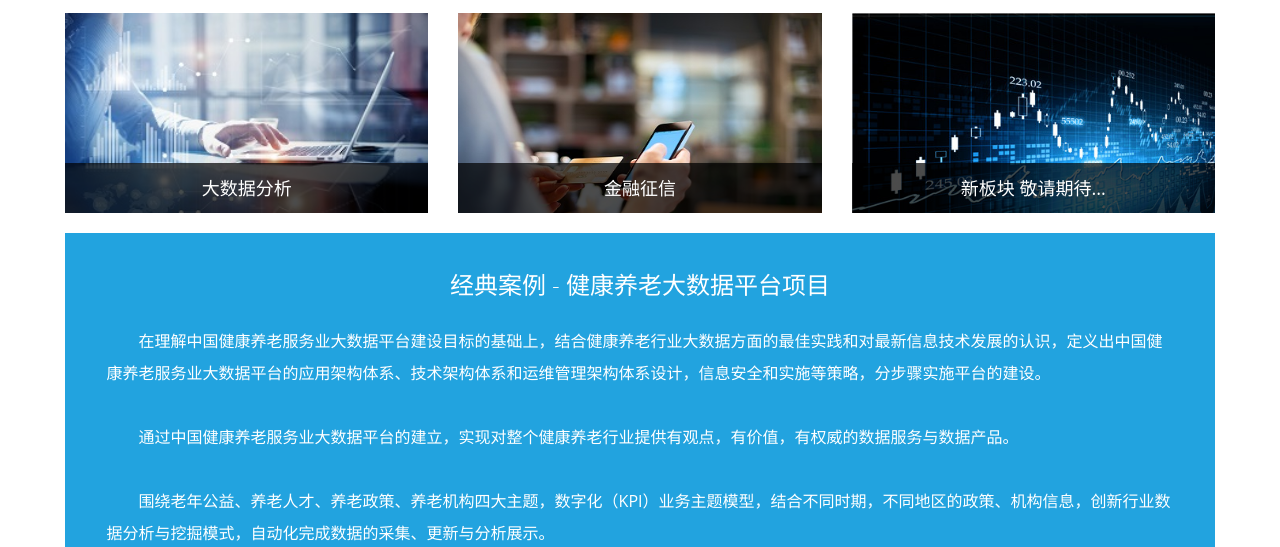
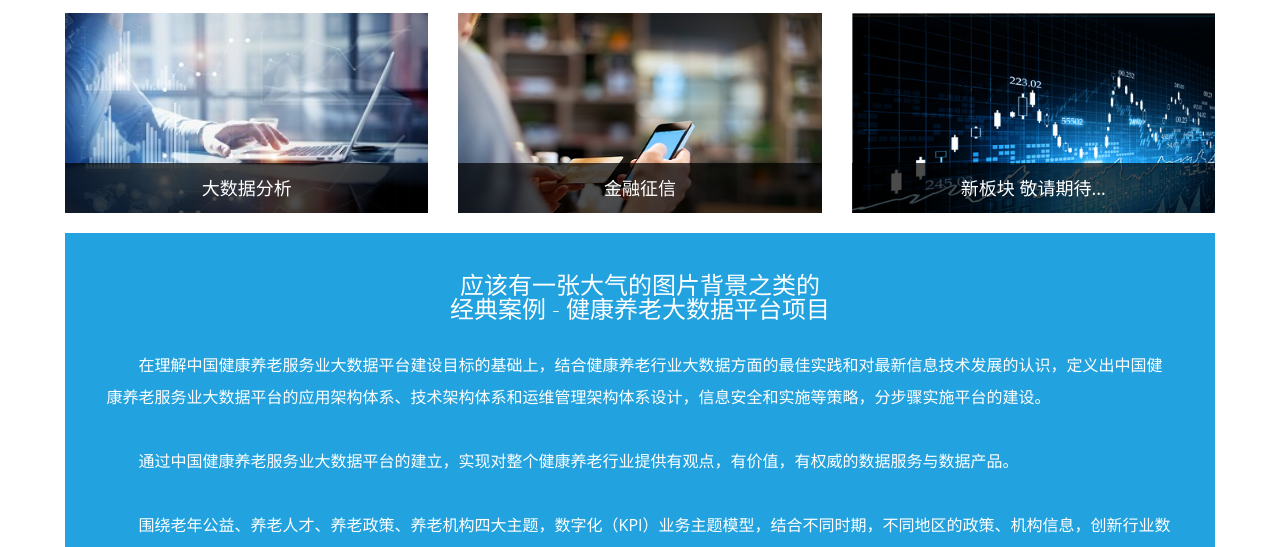
Before and after one commit to RonLiruonan/JotenSite-Gulp, a website: page src/operations.html in a window 1280 px wide. Shown: the part 253-800 px from the top of the page. Drawn offline with nearby package versions, Linux system fonts and the light colour scheme; files that its build step writes are made by us from their sources; files whose address does not match are found by name.

Commit message:
add some txt

```diff
--- a/src/operations.html
+++ b/src/operations.html
@@ -114,6 +114,7 @@
                                     <div class="Parallex">
                                         <div class="row" style="padding:2em 0;">
                                             <p class="BodyTopTitle">
+                                                应该有一张大气的图片背景之类的<br>
                                                 经典案例 - 健康养老大数据平台项目
                                             </p>
                                             <p class="TopTitleDescrip" style="font-size:16px;padding:1em 2.6em;line-height:2; text-indent: 2em;text-align:left;">
```
Also changed, not shown: dist/operations.html.
